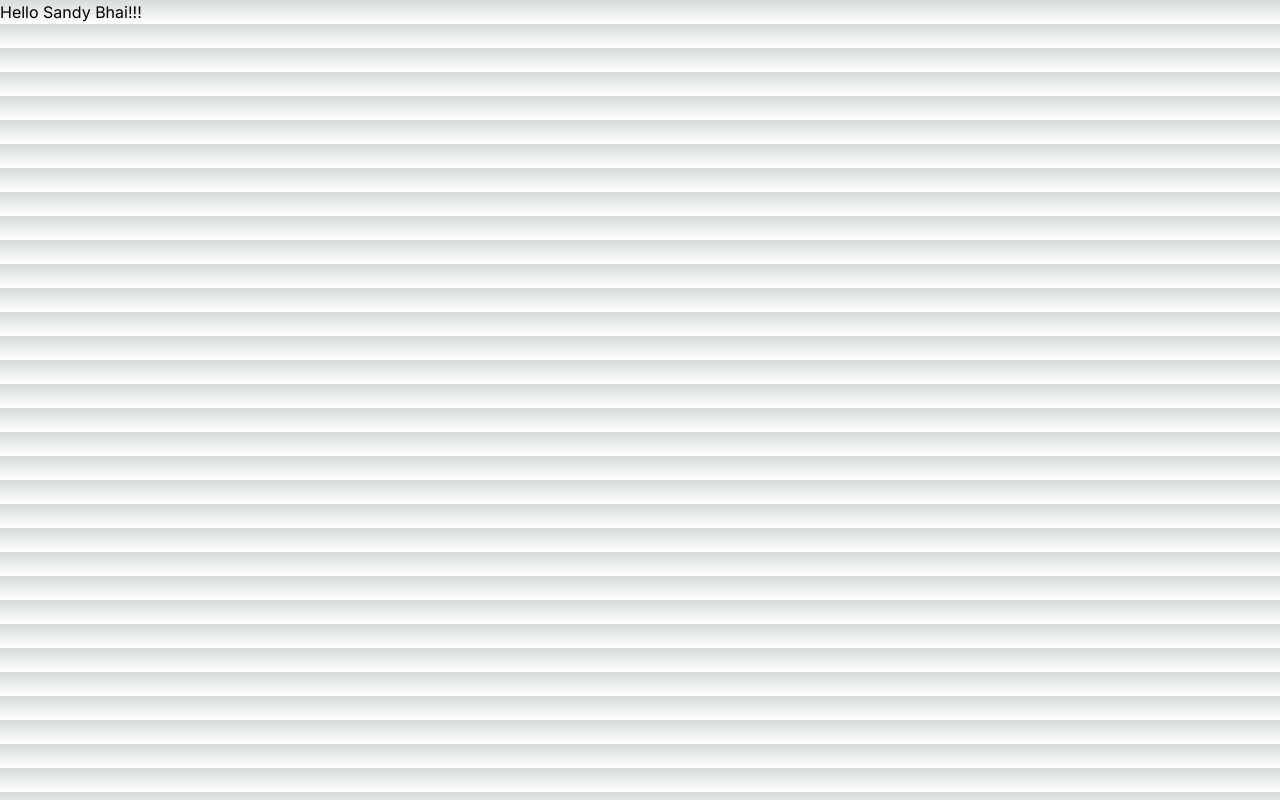
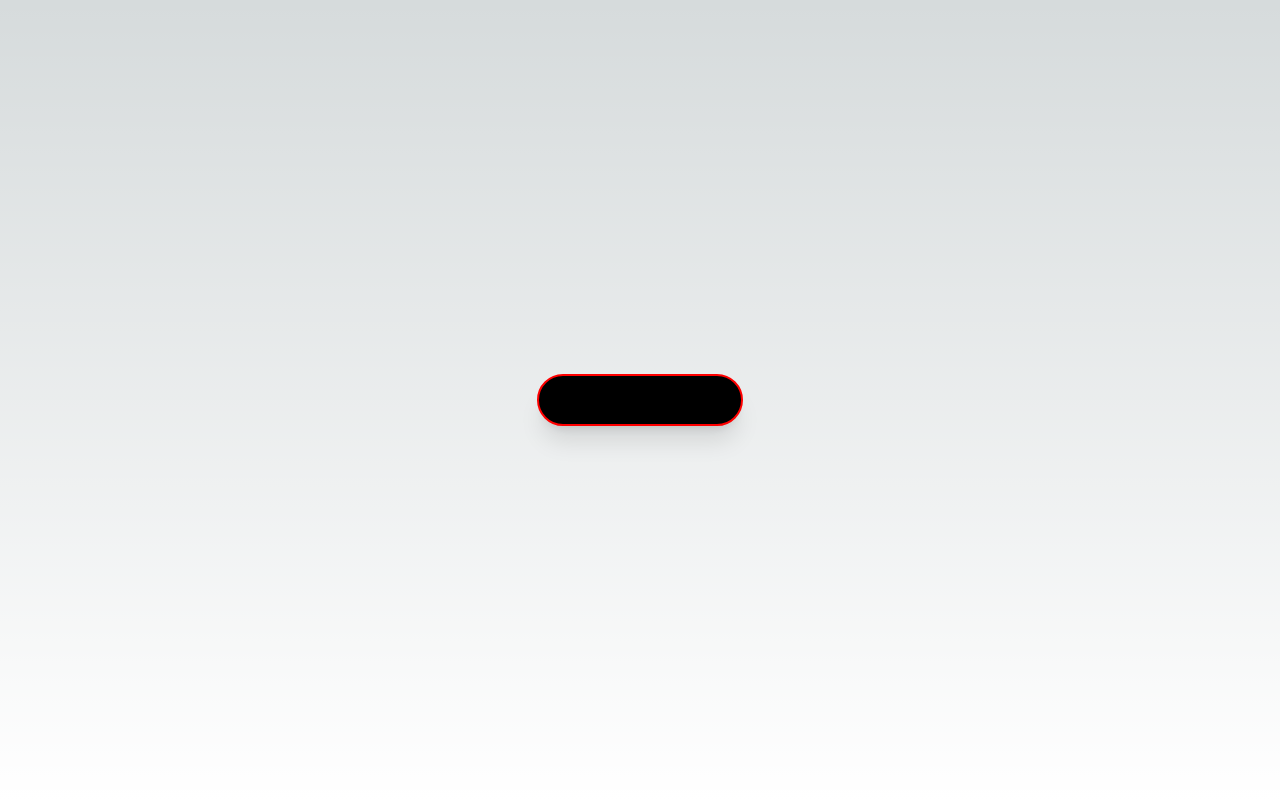
Before and after one commit to therealsunx/COLAB, a Next.js app in the folder colab/: page / in a window 1280 px wide. Built offline with nearby package versions, Linux system fonts and the light colour scheme.

Commit message:
whiteboard works

```diff
--- a/colab/app/page.js
+++ b/colab/app/page.js
@@ -1,8 +1,30 @@
+'use client';
+
+import { useState } from "react";
 
 export default function Home() {
+  const [boardURL, setBoardURL] = useState('');
+
+  const getRandomBoard = async () => {
+    try {
+      const res = await fetch("http://localhost:8080/random");
+      if (!res.ok) throw new Error("Network response not OK");
+      const result = await res.text();
+      const url = /<meta property="og:url" content="(.*?)"/.exec(result)[1];
+      setBoardURL(url);
+
+    } catch (err) {
+      console.log(err);
+    }
+  }
+
   return (
-    <>
-      <h1>Hello Sandy Bhai!!!</h1>
-    </>
+    <main className="min-h-screen flex items-center justify-center">
+      {boardURL ?
+        <iframe src={boardURL} height={800} className="w-full bg-[#555]"/>
+        :
+        <button className="border-2 border-[#f00] px-8 py-3 rounded-full shadow-xl bg-black hover:invert hover:shadow-[#f00]" onClick={() => getRandomBoard()}>Get random board</button>
+      }
+    </main>
   )
 }
```
